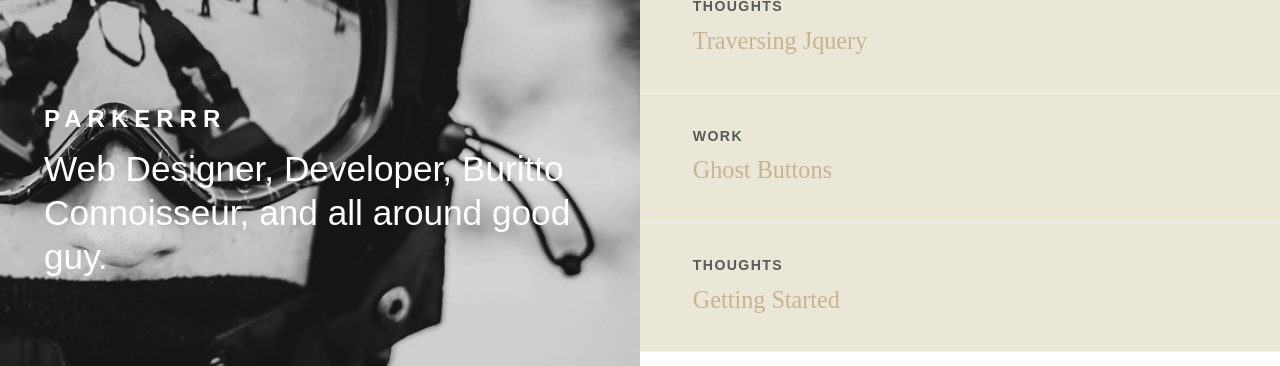
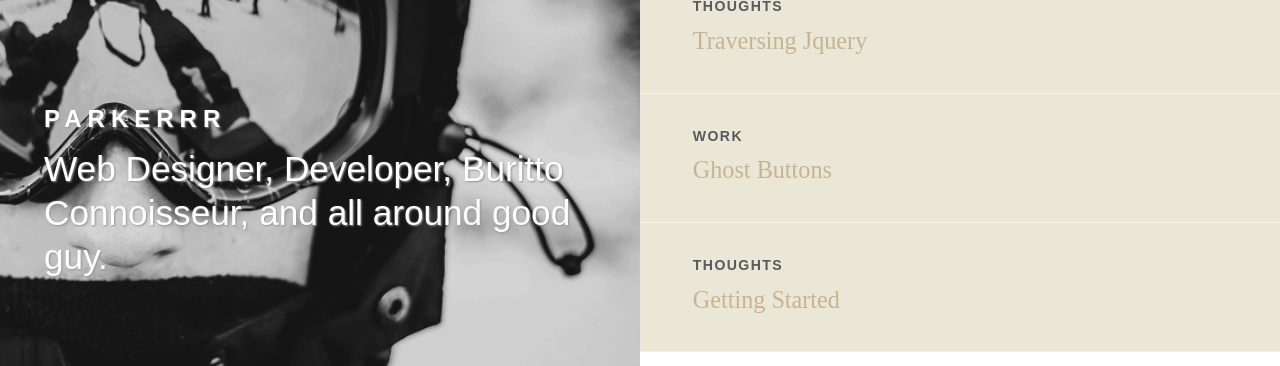
Before and after one commit to jasonmarkbeaton/parkerrr.github.io, a Jekyll site: the page built from index.html, in a window 1280 px wide. Shown: the part 221-587 px from the top of the page. Built offline with Jekyll 4.4.1, drawn with Linux system fonts in a browser that asks for light colours; nearby versions of some CDN libraries; the list of posts is cut into pages by our own code.

Commit message:
added text shadow to home page

```diff
--- a/css/style.css
+++ b/css/style.css
@@ -506,13 +506,17 @@ header.home {
       padding: 2em 2.5em; } }
   header.home .title {
     position: relative;
-    margin-bottom: 4em; }
+    margin-bottom: 4em;
+    text-shadow: 1px 1px 2px rgba(150, 150, 150, 1); }
     @media screen and (min-width: 50em) {
       header.home .title {
         position: relative;
         top: 50%;
         -webkit-transform: translateY(-75%);
         transform: translateY(-75%); } }
+  .title p {
+    text-shadow: 1px 1px 2px rgba(150, 150, 150, 1);;
+  }
   header.home h1 a {
     font: 600 1.5rem/1 effra, sans-serif;
     color: white;
```
Also changed, not shown: 1 other file.
